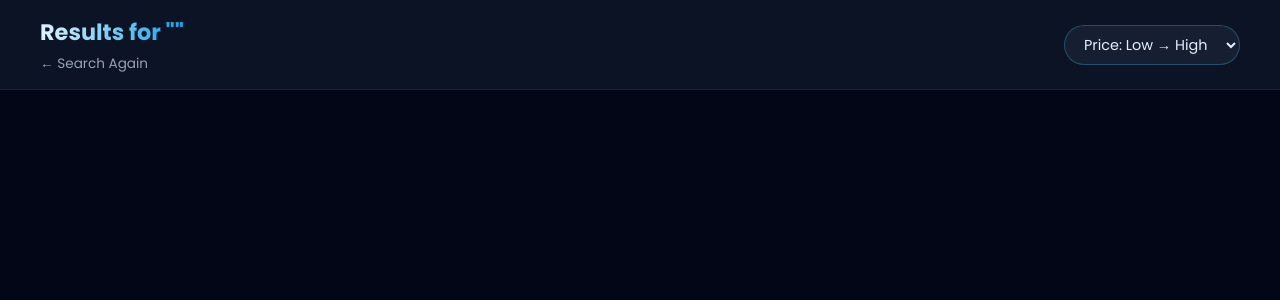
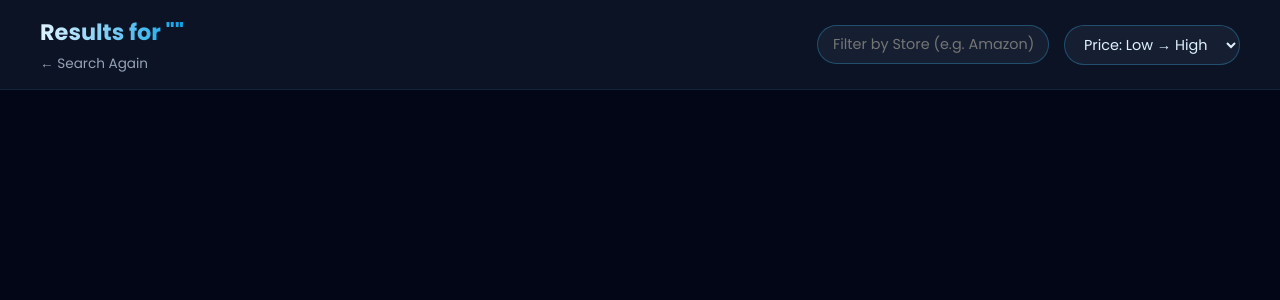
Before and after one commit to Priyanshu-UI123/price_compare, a Flask app: template templates/results.html in a window 1280 px wide. Shown: the top 300 px of the page. Run offline with Flask 3, Linux system fonts and the light colour scheme; the template is opened without the code that fills it, so the values that code supplies are empty.

Commit message:
Update results.html

```diff
--- a/templates/results.html
+++ b/templates/results.html
@@ -32,6 +32,7 @@ header {
     position: sticky;
     top: 0;
     z-index: 100;
+    gap: 20px;
 }
 
 .header-left h2 {
@@ -52,10 +53,30 @@ header {
 }
 .back-btn:hover { color: #38bdf8; }
 
-/* --- HEADER SORT SELECTOR --- */
-.sort-container {
+/* --- CONTROLS CONTAINER (Search + Sort) --- */
+.controls {
     display: flex;
+    gap: 15px;
     align-items: center;
+}
+
+/* Store Filter Input */
+.store-filter {
+    background: rgba(30, 41, 59, 0.6);
+    color: #e0f2fe;
+    border: 1px solid rgba(56, 189, 248, 0.3);
+    padding: 8px 15px;
+    border-radius: 20px;
+    font-family: 'Poppins', sans-serif;
+    font-size: 0.9rem;
+    outline: none;
+    transition: 0.3s;
+    width: 200px;
+}
+
+.store-filter:focus {
+    border-color: #38bdf8;
+    box-shadow: 0 0 10px rgba(56, 189, 248, 0.2);
 }
 
 .sort-select {
@@ -106,6 +127,7 @@ header {
     animation: cardSlideUp 0.6s ease-out forwards;
 }
 
+/* Animation Staggering */
 .card:nth-child(1) { animation-delay: 0.1s; }
 .card:nth-child(2) { animation-delay: 0.2s; }
 .card:nth-child(3) { animation-delay: 0.3s; }
@@ -147,6 +169,10 @@ header {
     margin-bottom: 10px;
     font-size: 0.85rem;
     color: #94a3b8;
+}
+
+.store-name {
+    font-weight: 600; /* Added for easy JS targeting */
 }
 
 .store-logo {
@@ -193,6 +219,11 @@ h3 {
     letter-spacing: 1px;
     box-shadow: 0 0 20px rgba(56, 189, 248, 0.6);
 }
+
+/* Hidden class for filtering */
+.hidden {
+    display: none !important;
+}
 </style>
 </head>
 <body>
@@ -203,10 +234,11 @@ h3 {
         <a href="/" class="back-btn">← Search Again</a>
     </div>
 
-    <div class="sort-container">
-        <form action="/search" method="POST">
+    <div class="controls">
+        <input type="text" id="storeInput" class="store-filter" placeholder="Filter by Store (e.g. Amazon)">
+
+        <form action="/search" method="POST" style="margin:0;">
             <input type="hidden" name="product" value="{{ product }}">
-
             <select name="sort" class="sort-select" onchange="this.form.submit()">
                 <option value="low" {% if sort_order == 'low' %}selected{% endif %}>Price: Low → High</option>
                 <option value="high" {% if sort_order == 'high' %}selected{% endif %}>Price: High → Low</option>
@@ -215,9 +247,9 @@ h3 {
     </div>
 </header>
 
-<div class="grid">
+<div class="grid" id="resultsGrid">
 {% for r in results %}
-  <div class="card">
+  <div class="card" data-store="{{ r.store | lower }}">
     <div class="img-container">
         {% if r.thumbnail %}
             <img src="{{ r.thumbnail }}" class="product-img">
@@ -228,7 +260,7 @@ h3 {
 
     <div class="store-info">
       <img src="{{ url_for('static', filename='logos/' + r.logo) }}" class="store-logo">
-      <span>{{ r.store }}</span>
+      <span class="store-name">{{ r.store }}</span>
     </div>
 
     <h3>{{ r.title }}</h3>
@@ -238,5 +270,26 @@ h3 {
 {% endfor %}
 </div>
 
+<script>
+    // Real-time filtering script
+    const storeInput = document.getElementById('storeInput');
+    const cards = document.querySelectorAll('.card');
+
+    storeInput.addEventListener('input', function(e) {
+        const searchText = e.target.value.toLowerCase();
+
+        cards.forEach(card => {
+            const storeName = card.getAttribute('data-store');
+
+            // If store name matches search OR search is empty, show card
+            if (storeName.includes(searchText) || searchText === '') {
+                card.classList.remove('hidden');
+            } else {
+                card.classList.add('hidden');
+            }
+        });
+    });
+</script>
+
 </body>
 </html>
```
